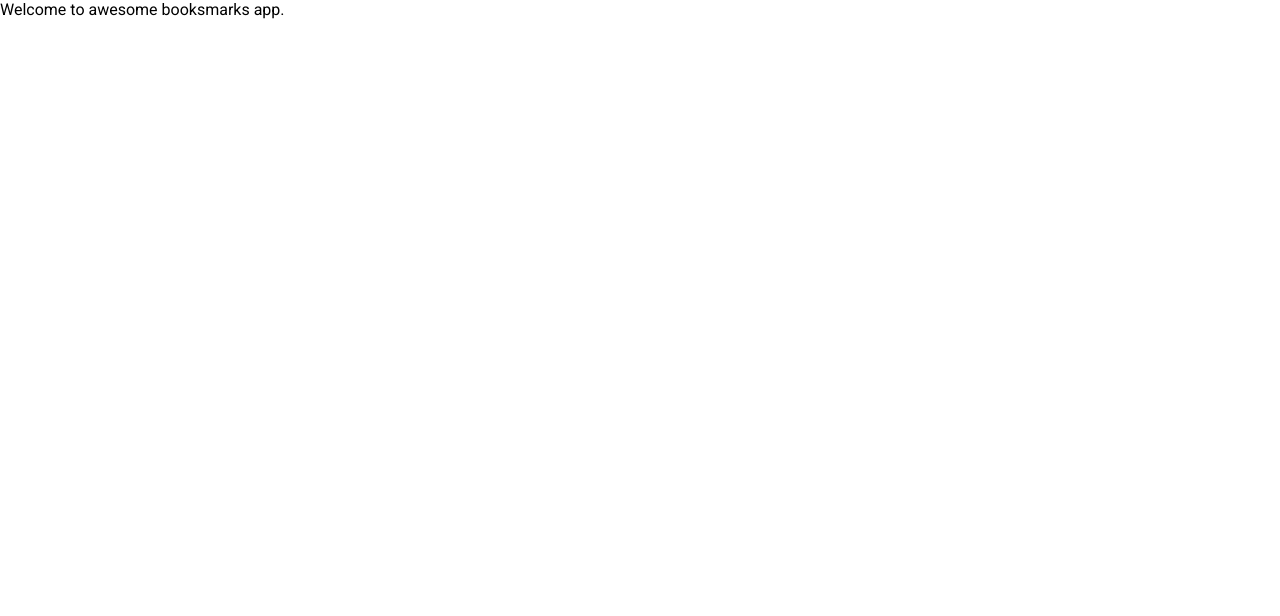
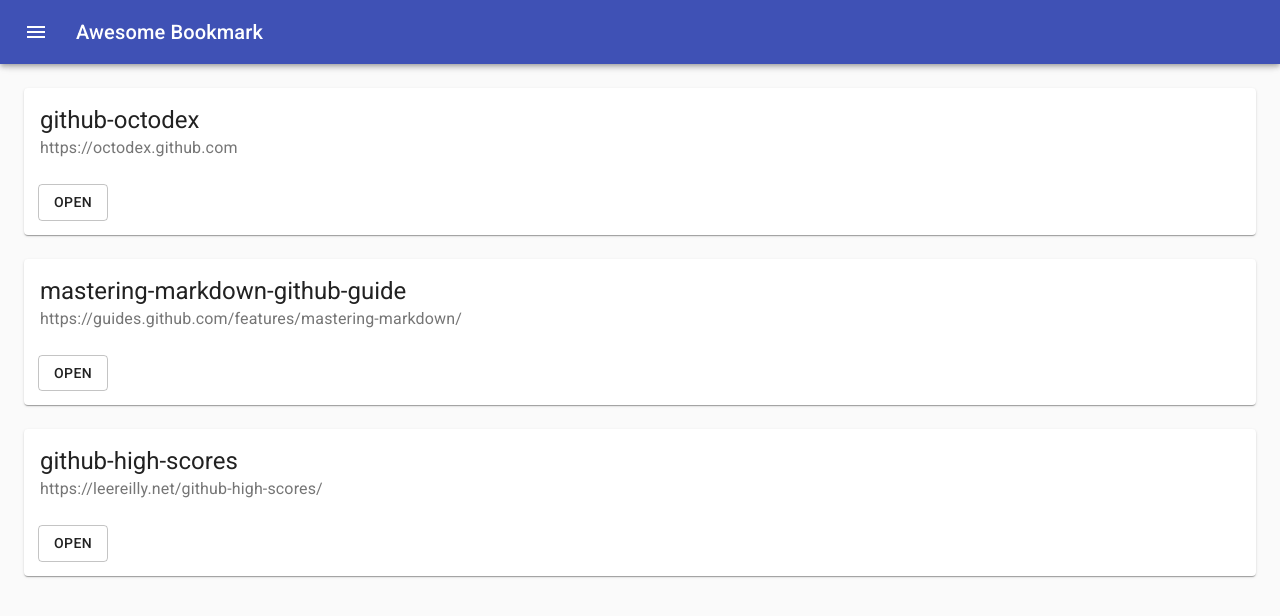
Before and after one commit to siegblink/awesome-bookmark, a React (Create React App) app: page / in a window 1280 px wide. Shown: the top 616 px of the page. Built offline with nearby package versions, Linux system fonts and the light colour scheme.

Commit message:
Add initial application components.

```diff
--- a/src/App.js
+++ b/src/App.js
@@ -1,7 +1,16 @@
 import React from 'react'
+import { unstable_createMuiStrictModeTheme as createMuiTheme } from '@material-ui/core/styles'
+import { ThemeProvider } from '@material-ui/core/styles'
+import Main from './components/main/Main'
+
+const theme = createMuiTheme()
 
 function App() {
-  return <div>Welcome to awesome booksmarks app.</div>
+  return (
+    <ThemeProvider theme={theme}>
+      <Main />
+    </ThemeProvider>
+  )
 }
 
 export default App
--- /dev/null
+++ b/src/components/content/Bookmark.js
@@ -0,0 +1,47 @@
+import React from 'react'
+import { makeStyles } from '@material-ui/core/styles'
+import Card from '@material-ui/core/Card'
+import CardActions from '@material-ui/core/CardActions'
+import CardContent from '@material-ui/core/CardContent'
+import Button from '@material-ui/core/Button'
+import Link from '@material-ui/core/Link'
+import Typography from '@material-ui/core/Typography'
+
+const useStyles = makeStyles({
+  root: {
+    minWidth: 275,
+    marginBottom: 24,
+  },
+  button: {
+    marginLeft: 6,
+    marginBottom: 6,
+  },
+  link: {
+    color: '#000000de',
+    '&:hover': {
+      textDecoration: 'none',
+    },
+  },
+})
+
+export default function Bookmark(props) {
+  const { bookmark } = props
+
+  const classes = useStyles()
+
+  return (
+    <Card className={classes.root}>
+      <CardContent>
+        <Typography variant='h5'>{bookmark.name}</Typography>
+        <Typography color='textSecondary'>{bookmark.url}</Typography>
+      </CardContent>
+      <CardActions>
+        <Button variant='outlined' className={classes.button}>
+          <Link target='_blank' href={bookmark.url} className={classes.link}>
+            Open
+          </Link>
+        </Button>
+      </CardActions>
+    </Card>
+  )
+}
--- /dev/null
+++ b/src/components/header/Header.js
@@ -0,0 +1,62 @@
+import React from 'react'
+import clsx from 'clsx'
+import { makeStyles } from '@material-ui/core/styles'
+import AppBar from '@material-ui/core/AppBar'
+import ToolBar from '@material-ui/core/ToolBar'
+import IconButton from '@material-ui/core/IconButton'
+import MenuIcon from '@material-ui/icons/Menu'
+import Typography from '@material-ui/core/Typography'
+
+const drawerWidth = 240
+
+const useStyles = makeStyles(function (theme) {
+  return {
+    appBar: {
+      transition: theme.transitions.create(['margin', 'width'], {
+        easing: theme.transitions.easing.sharp,
+        duration: theme.transitions.duration.leavingScreen,
+      }),
+    },
+    appBarShift: {
+      widht: `calc(100% - ${drawerWidth}px)`,
+      marginLeft: drawerWidth,
+      transition: theme.transitions.create(['margin', 'width'], {
+        easing: theme.transitions.easing.easeOut,
+        duration: theme.transitions.duration.enteringScreen,
+      }),
+    },
+    menuButton: {
+      marginRight: theme.spacing(2),
+    },
+    hide: {
+      display: 'none',
+    },
+  }
+})
+
+export default function Header(props) {
+  const { open, handleDrawerOpen } = props
+  const classes = useStyles()
+
+  return (
+    <AppBar
+      position='fixed'
+      className={clsx(classes.appBar, { [classes.appBarShift]: open })}
+    >
+      <ToolBar>
+        <IconButton
+          aria-label='open drawer'
+          color='inherit'
+          edge='start'
+          onClick={handleDrawerOpen}
+          className={clsx(classes.menuButton, open && classes.hide)}
+        >
+          <MenuIcon />
+        </IconButton>
+        <Typography variant='h6' noWrap>
+          Awesome Bookmark
+        </Typography>
+      </ToolBar>
+    </AppBar>
+  )
+}
--- /dev/null
+++ b/src/components/main/Main.js
@@ -0,0 +1,77 @@
+import React, { useState } from 'react'
+import clsx from 'clsx'
+import { makeStyles } from '@material-ui/core/styles'
+import CssBaseline from '@material-ui/core/CssBaseline'
+import Bookmark from '../content/Bookmark'
+import Header from '../header/Header'
+import Sidebar from '../sidebar/Sidebar'
+import SidebarList from '../sidebar/SidebarList'
+
+const drawerWidth = 240
+
+const useStyles = makeStyles(function (theme) {
+  return {
+    root: {
+      display: 'flex',
+    },
+    content: {
+      flexGrow: 1,
+      padding: theme.spacing(3),
+      marginTop: 64,
+      transition: theme.transitions.create('margin', {
+        easing: theme.transitions.easing.sharp,
+        duration: theme.transitions.duration.leavingScreen,
+      }),
+      marginLeft: -drawerWidth,
+    },
+    contentShift: {
+      transition: theme.transitions.create('margin', {
+        easing: theme.transitions.easing.easeOut,
+        duration: theme.transitions.duration.enteringScreen,
+      }),
+      marginLeft: 0,
+    },
+  }
+})
+
+const data = [
+  { name: 'github-octodex', url: 'https://octodex.github.com' },
+  {
+    name: 'mastering-markdown-github-guide',
+    url: 'https://guides.github.com/features/mastering-markdown/',
+  },
+  {
+    name: 'github-high-scores',
+    url: 'https://leereilly.net/github-high-scores/',
+  },
+]
+
+export default function Main(props) {
+  const classes = useStyles()
+  const [open, setOpen] = useState(false)
+
+  function handleDrawerOpen() {
+    setOpen(true)
+  }
+
+  function handleDrawerClose() {
+    setOpen(false)
+  }
+
+  return (
+    <div className={classes.root}>
+      <CssBaseline />
+      <Header open={open} handleDrawerOpen={handleDrawerOpen} />
+      <Sidebar open={open} handleDrawerClose={handleDrawerClose}>
+        <SidebarList />
+      </Sidebar>
+
+      <main className={clsx(classes.content, { [classes.contentShift]: open })}>
+        {data.map(function (bookmark) {
+          const { name } = bookmark
+          return <Bookmark key={name} bookmark={bookmark} />
+        })}
+      </main>
+    </div>
+  )
+}
--- /dev/null
+++ b/src/components/sidebar/Sidebar.js
@@ -0,0 +1,55 @@
+import React from 'react'
+import { makeStyles, useTheme } from '@material-ui/core/styles'
+import Drawer from '@material-ui/core/Drawer'
+import IconButton from '@material-ui/core/IconButton'
+import ChevronLeftIcon from '@material-ui/icons/ChevronLeft'
+import ChevronRightIcon from '@material-ui/icons/ChevronRight'
+
+const drawerWidth = 240
+
+const useStyles = makeStyles(function (theme) {
+  return {
+    drawer: {
+      width: drawerWidth,
+      flexShrink: 0,
+    },
+    drawPaper: {
+      width: drawerWidth,
+    },
+    drawerHeader: {
+      display: 'flex',
+      alignItems: 'center',
+      padding: theme.spacing(0, 1),
+      // Necessary for content to be below AppBar
+      ...theme.mixins.toolbar,
+      justifyContent: 'flex-end',
+    },
+  }
+})
+
+export default function Sidebar(props) {
+  const { open, handleDrawerClose } = props
+  const classes = useStyles()
+  const theme = useTheme()
+
+  return (
+    <Drawer
+      variant='persistent'
+      anchor='left'
+      open={open}
+      classes={{ paper: classes.drawPaper }}
+      className={classes.drawer}
+    >
+      <div className={classes.drawerHeader}>
+        <IconButton onClick={handleDrawerClose}>
+          {theme.direction === 'ltr' ? (
+            <ChevronLeftIcon />
+          ) : (
+            <ChevronRightIcon />
+          )}
+        </IconButton>
+      </div>
+      {props.children}
+    </Drawer>
+  )
+}
--- /dev/null
+++ b/src/components/sidebar/SidebarList.js
@@ -0,0 +1,28 @@
+import React, { Fragment } from 'react'
+import List from '@material-ui/core/List'
+import AccountCircleIcon from '@material-ui/icons/AccountCircle'
+import GitHubIcon from '@material-ui/icons/GitHub'
+import LabelImportantIcon from '@material-ui/icons/LabelImportant'
+import MenuBookIcon from '@material-ui/icons/MenuBook'
+import BuildIcon from '@material-ui/icons/Build'
+import SidebarListItem from './SidebarListItem'
+
+export default function SidebarList() {
+  const sidebarItems = [
+    { text: 'Personal', icon: <AccountCircleIcon /> },
+    { text: 'Github', icon: <GitHubIcon /> },
+    { text: 'Important', icon: <LabelImportantIcon /> },
+    { text: 'Libraries', icon: <MenuBookIcon /> },
+    { text: 'Tools', icon: <BuildIcon /> },
+  ]
+
+  return (
+    <Fragment>
+      <List>
+        {sidebarItems.map(function (sidebarItem, index) {
+          return <SidebarListItem key={index} sidebarItem={sidebarItem} />
+        })}
+      </List>
+    </Fragment>
+  )
+}
--- /dev/null
+++ b/src/components/sidebar/SidebarListItem.js
@@ -0,0 +1,15 @@
+import React from 'react'
+import ListItem from '@material-ui/core/ListItem'
+import ListItemIcon from '@material-ui/core/ListItemIcon'
+import ListItemText from '@material-ui/core/ListItemText'
+
+export default function SidebarListItem(props) {
+  const { text, icon } = props.sidebarItem
+
+  return (
+    <ListItem button>
+      <ListItemIcon>{icon}</ListItemIcon>
+      <ListItemText primary={text} />
+    </ListItem>
+  )
+}
```
